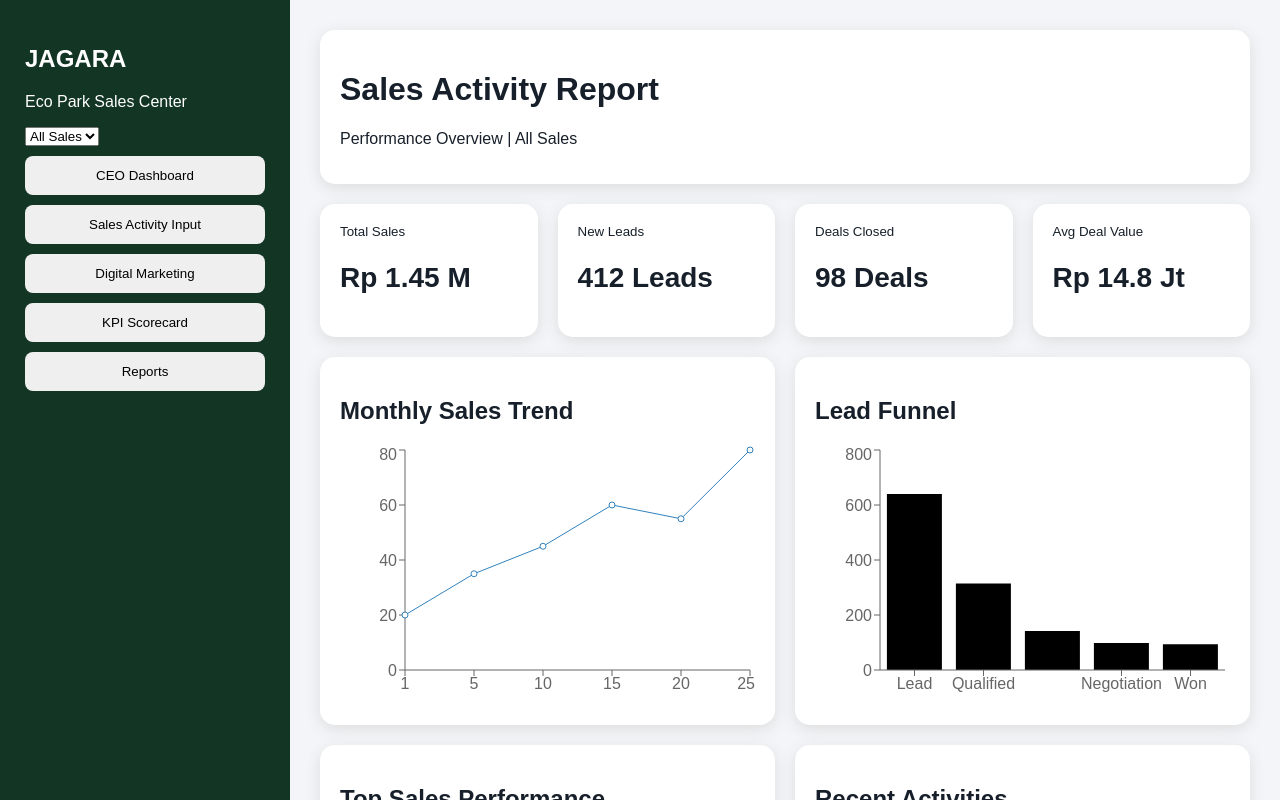
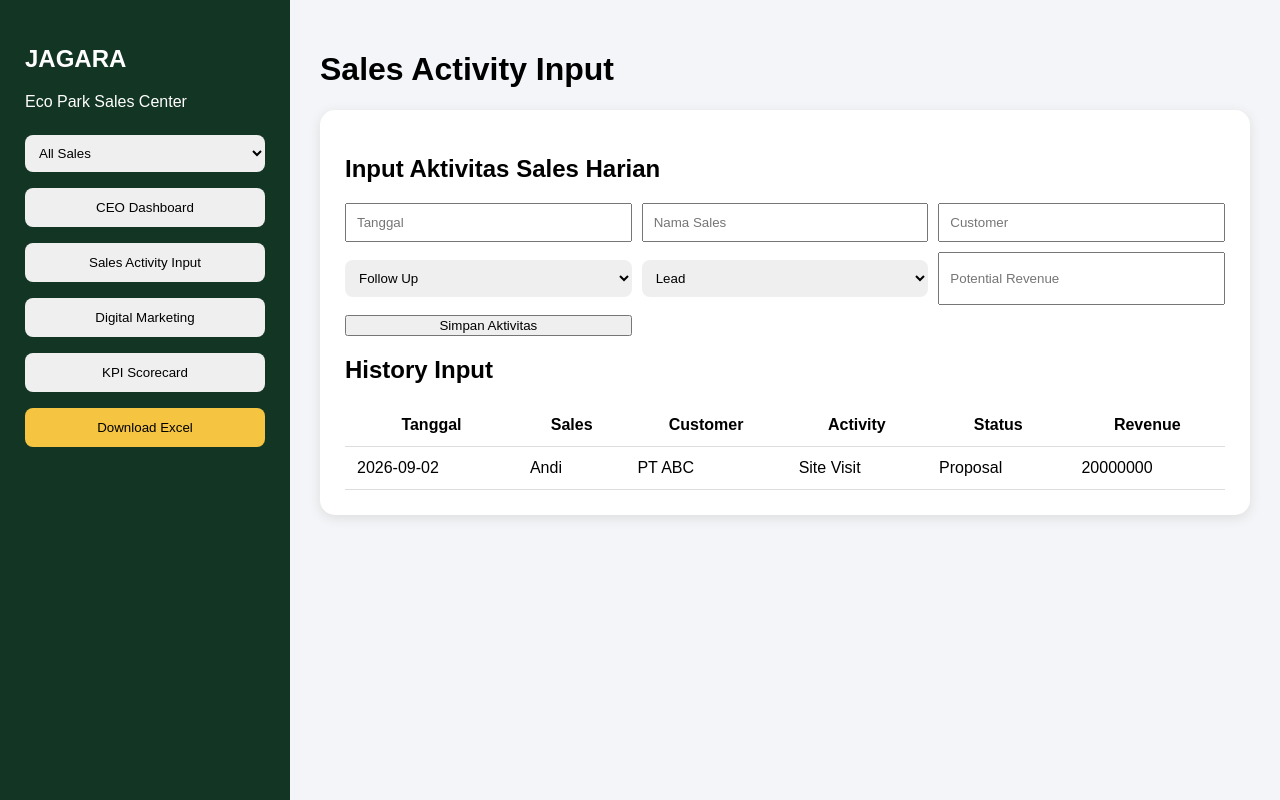
Before and after one commit to warungkitasemua21-cyber/fghr, a React (Vite) app: page / in a window 1280 px wide. Both pictures are taken after a click on the button "Sales Activity Input". Shown: the top 800 px of the page. Built offline with nearby package versions, Linux system fonts and the light colour scheme.

Commit message:
Add files via upload

```diff
--- a/package.json
+++ b/package.json
@@ -1,11 +1,12 @@
 {
-"name":"jagara-eco-dashboard-v10",
-"version":"10.0.0",
+"name":"jagara-dashboard-v10-1",
+"version":"10.1.0",
 "scripts":{"dev":"vite","build":"vite build"},
 "dependencies":{
 "react":"latest",
 "react-dom":"latest",
 "recharts":"latest",
+"xlsx":"latest",
 "vite":"latest"
 }
 }
--- a/src/main.jsx
+++ b/src/main.jsx
@@ -1,164 +1,186 @@
 import React,{useState} from "react";
 import {createRoot} from "react-dom/client";
-import {BarChart,Bar,LineChart,Line,PieChart,Pie,Cell,XAxis,YAxis,Tooltip,ResponsiveContainer} from "recharts";
+import * as XLSX from "xlsx";
 import "./style.css";
 
-const salesTrend=[
-{day:"1",revenue:20},{day:"5",revenue:35},{day:"10",revenue:45},
-{day:"15",revenue:60},{day:"20",revenue:55},{day:"25",revenue:80}
-];
-
-const funnel=[
-{name:"Lead",value:640},
-{name:"Qualified",value:315},
-{name:"Proposal",value:142},
-{name:"Negotiation",value:98},
-{name:"Won",value:94}
-];
-
-const performers=[
-{name:"Andi",score:92},
-{name:"Budi",score:87},
-{name:"Cindy",score:84},
-{name:"David",score:79}
+const initial=[
+{
+date:"2026-09-02",
+sales:"Andi",
+customer:"PT ABC",
+activity:"Site Visit",
+status:"Proposal",
+revenue:20000000
+}
 ];
 
 function App(){
-const [filter,setFilter]=useState("All Sales");
 
-return <div className="app">
+const [page,setPage]=useState("CEO Dashboard");
+const [rows,setRows]=useState(initial);
+
+const [form,setForm]=useState({
+date:"",
+sales:"",
+customer:"",
+activity:"",
+status:"",
+revenue:""
+});
+
+function save(){
+setRows([...rows,{...form,revenue:Number(form.revenue)}]);
+setForm({date:"",sales:"",customer:"",activity:"",status:"",revenue:""});
+alert("Data berhasil disimpan");
+}
+
+function exportExcel(){
+
+const ws=XLSX.utils.json_to_sheet(rows);
+const wb=XLSX.utils.book_new();
+
+XLSX.utils.book_append_sheet(
+wb,
+ws,
+"Sales Activity"
+);
+
+XLSX.writeFile(
+wb,
+"Jagara_Sales_Activity_Report.xlsx"
+);
+}
+
+return <div className="layout">
 
 <aside>
 <h1>JAGARA</h1>
 <p>Eco Park Sales Center</p>
-<select onChange={e=>setFilter(e.target.value)}>
+
+<select>
 <option>All Sales</option>
 <option>Andi</option>
 <option>Budi</option>
 <option>Cindy</option>
 </select>
 
-<button>CEO Dashboard</button>
-<button>Sales Activity Input</button>
-<button>Digital Marketing</button>
-<button>KPI Scorecard</button>
-<button>Reports</button>
+<button onClick={()=>setPage("CEO Dashboard")}>
+CEO Dashboard
+</button>
+
+<button onClick={()=>setPage("Sales Activity Input")}>
+Sales Activity Input
+</button>
+
+<button onClick={()=>setPage("Digital Marketing")}>
+Digital Marketing
+</button>
+
+<button onClick={()=>setPage("KPI Scorecard")}>
+KPI Scorecard
+</button>
+
+<button onClick={exportExcel} className="download">
+Download Excel
+</button>
+
 </aside>
+
 
 <main>
 
-<header>
-<h1>Sales Activity Report</h1>
-<p>Performance Overview | {filter}</p>
-</header>
+<h1>{page}</h1>
 
-<div className="cards">
-<Card title="Total Sales" value="Rp 1.45 M"/>
-<Card title="New Leads" value="412 Leads"/>
-<Card title="Deals Closed" value="98 Deals"/>
-<Card title="Avg Deal Value" value="Rp 14.8 Jt"/>
-</div>
-
-
-<div className="grid">
+{page==="Sales Activity Input" &&
 
 <div className="panel">
-<h2>Monthly Sales Trend</h2>
-<ResponsiveContainer height={260}>
-<LineChart data={salesTrend}>
-<XAxis dataKey="day"/>
-<YAxis/>
-<Tooltip/>
-<Line dataKey="revenue"/>
-</LineChart>
-</ResponsiveContainer>
-</div>
 
+<h2>Input Aktivitas Sales Harian</h2>
 
-<div className="panel">
-<h2>Lead Funnel</h2>
-<ResponsiveContainer height={260}>
-<BarChart data={funnel}>
-<XAxis dataKey="name"/>
-<YAxis/>
-<Tooltip/>
-<Bar dataKey="value"/>
-</BarChart>
-</ResponsiveContainer>
-</div>
+<div className="form">
+
+<input placeholder="Tanggal"
+value={form.date}
+onChange={e=>setForm({...form,date:e.target.value})}/>
+
+<input placeholder="Nama Sales"
+value={form.sales}
+onChange={e=>setForm({...form,sales:e.target.value})}/>
+
+<input placeholder="Customer"
+value={form.customer}
+onChange={e=>setForm({...form,customer:e.target.value})}/>
+
+<select
+value={form.activity}
+onChange={e=>setForm({...form,activity:e.target.value})}>
+<option>Follow Up</option>
+<option>Meeting</option>
+<option>Site Visit</option>
+<option>Proposal</option>
+<option>Closing</option>
+</select>
+
+<select
+value={form.status}
+onChange={e=>setForm({...form,status:e.target.value})}>
+<option>Lead</option>
+<option>Qualified</option>
+<option>Proposal</option>
+<option>Won</option>
+<option>Lost</option>
+</select>
+
+<input placeholder="Potential Revenue"
+value={form.revenue}
+onChange={e=>setForm({...form,revenue:e.target.value})}/>
+
+<button onClick={save}>
+Simpan Aktivitas
+</button>
 
 </div>
 
 
-<div className="grid">
+<h2>History Input</h2>
 
-<div className="panel">
-<h2>Top Sales Performance</h2>
-<ResponsiveContainer height={250}>
-<BarChart data={performers}>
-<XAxis dataKey="name"/>
-<YAxis/>
-<Tooltip/>
-<Bar dataKey="score"/>
-</BarChart>
-</ResponsiveContainer>
-</div>
+<table>
+<tr>
+<th>Tanggal</th>
+<th>Sales</th>
+<th>Customer</th>
+<th>Activity</th>
+<th>Status</th>
+<th>Revenue</th>
+</tr>
 
+{rows.map(r=>
+<tr>
+<td>{r.date}</td>
+<td>{r.sales}</td>
+<td>{r.customer}</td>
+<td>{r.activity}</td>
+<td>{r.status}</td>
+<td>{r.revenue}</td>
+</tr>
+)}
 
-<div className="panel">
-<h2>Recent Activities</h2>
-<table>
-<tr><th>Time</th><th>Sales</th><th>Activity</th><th>Customer</th></tr>
-<tr><td>14:32</td><td>Budi</td><td>Call Qualified</td><td>Mega Corp</td></tr>
-<tr><td>11:15</td><td>Andi</td><td>Meeting</td><td>PT ABC</td></tr>
 </table>
-</div>
 
-</div>
-
-
-<div className="panel">
-<h2>Sales Activity Input</h2>
-<div className="form">
-<input placeholder="Nama Sales"/>
-<input placeholder="Customer"/>
-<select><option>Corporate</option><option>School</option><option>Family</option></select>
-<select><option>Follow Up</option><option>Site Visit</option><option>Proposal</option><option>Closing</option></select>
-<input placeholder="Potential Revenue"/>
-<button>Simpan</button>
-</div>
-</div>
-
-
-<div className="panel">
-<h2>Digital Marketing Performance</h2>
-<div className="cards">
-<Card title="Content" value="30"/>
-<Card title="Reach" value="125K"/>
-<Card title="WhatsApp Lead" value="250"/>
-<Card title="Conversion" value="18%"/>
-</div>
-</div>
-
-
-<div className="panel">
-<h2>KPI Scorecard</h2>
-<table>
-<tr><th>Category</th><th>Weight</th><th>Score</th></tr>
-<tr><td>Sales Activity</td><td>40%</td><td>95%</td></tr>
-<tr><td>Sales Result</td><td>35%</td><td>90%</td></tr>
-<tr><td>Digital Marketing</td><td>25%</td><td>88%</td></tr>
-</table>
-<h1>Final Company Score: 91%</h1>
-</div>
-
-
-</main>
 </div>
 }
 
-function Card({title,value}){
-return <div className="card"><small>{title}</small><h2>{value}</h2></div>
+
+{page!=="Sales Activity Input" &&
+<div className="panel">
+<h2>{page}</h2>
+<p>Dashboard live performance Jagara Eco Park</p>
+</div>
+}
+
+</main>
+
+</div>
 }
 
 createRoot(document.getElementById("root")).render(<App/>);
--- a/src/style.css
+++ b/src/style.css
@@ -1,12 +1,62 @@
-body{margin:0;font-family:Arial;background:#f3f5f8;color:#17202a}
-.app{display:flex;min-height:100vh}
-aside{width:240px;background:#123524;color:white;padding:25px}
-aside button{display:block;width:100%;margin:10px 0;padding:12px;border:0;border-radius:8px}
-main{flex:1;padding:30px}
-header,.panel,.card{background:white;border-radius:15px;padding:20px;box-shadow:0 4px 15px #ddd}
-.cards{display:grid;grid-template-columns:repeat(4,1fr);gap:20px;margin:20px 0}
-.card h2{font-size:28px}
-.grid{display:grid;grid-template-columns:1fr 1fr;gap:20px;margin-bottom:20px}
-.form input,.form select,.form button{padding:12px;margin:5px}
-table{width:100%;border-collapse:collapse}
-td,th{padding:12px;border-bottom:1px solid #ddd}
+body{
+margin:0;
+font-family:Arial;
+background:#f3f5f8
+}
+
+.layout{
+display:flex;
+min-height:100vh
+}
+
+aside{
+width:240px;
+background:#123524;
+color:white;
+padding:25px
+}
+
+aside button,select{
+width:100%;
+margin:8px 0;
+padding:12px;
+border-radius:8px;
+border:0
+}
+
+.download{
+background:#f5c542
+}
+
+main{
+flex:1;
+padding:30px
+}
+
+.panel{
+background:white;
+padding:25px;
+border-radius:15px;
+box-shadow:0 3px 12px #ddd
+}
+
+.form{
+display:grid;
+grid-template-columns:repeat(3,1fr);
+gap:10px
+}
+
+input,select{
+padding:10px
+}
+
+table{
+width:100%;
+margin-top:20px;
+border-collapse:collapse
+}
+
+th,td{
+padding:12px;
+border-bottom:1px solid #ddd
+}
```
Also changed, not shown: 1 other file (tests, documents, lock files or other folders).
